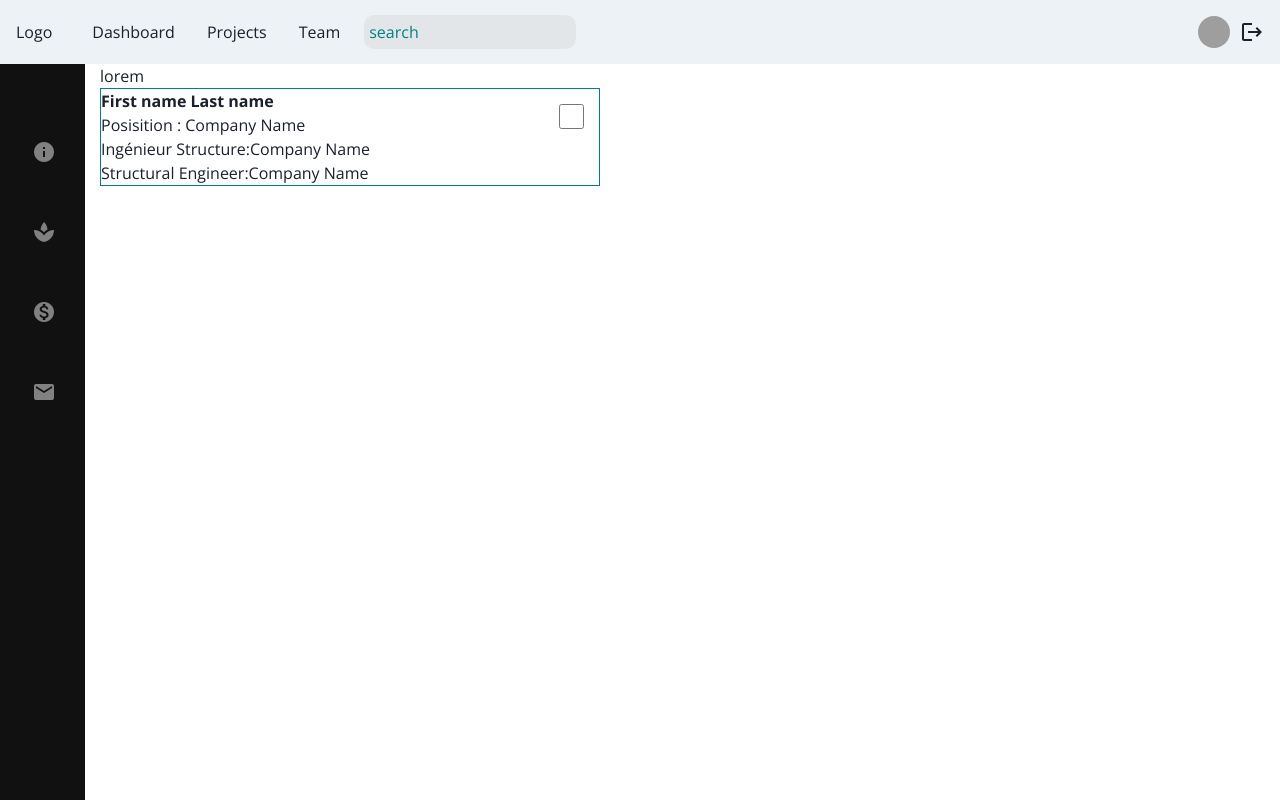
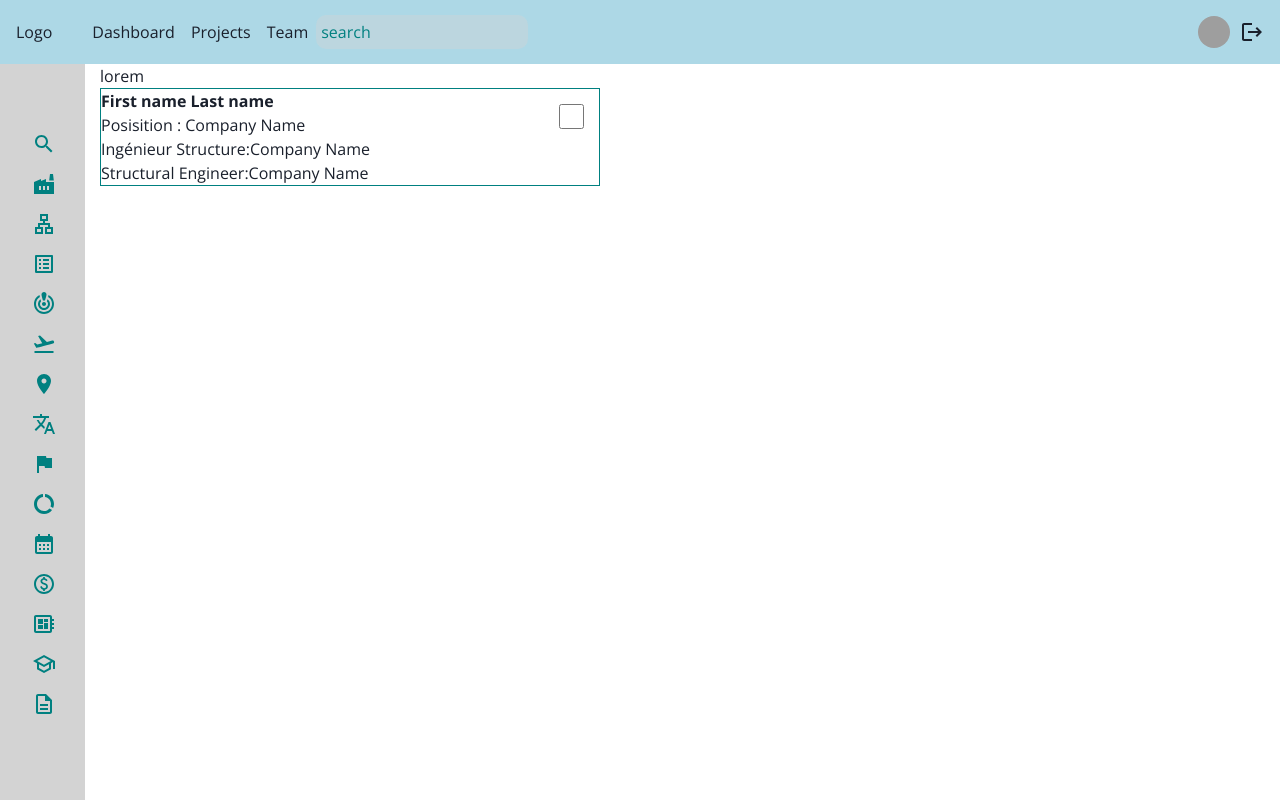
Before and after one commit to Taoufik-BENNOUR/hr_dashboard, a React (Create React App) app: page / in a window 1280 px wide. Built offline with nearby package versions, Linux system fonts and the light colour scheme; grey boxes are pictures that could not be loaded.

Commit message:
sidebar ui

```diff
--- a/src/components/navbar/Navbar.jsx
+++ b/src/components/navbar/Navbar.jsx
@@ -51,7 +51,7 @@ export default function Navbar() {
 
   return (
     <>
-      <Box bg={useColorModeValue('gray.100', 'gray.900')} px={4}>
+      <Box bg={useColorModeValue('lightblue')} px={4}>
         <Flex h={16} alignItems={'center'} justifyContent={'space-between'}>
           <IconButton
             size={'md'}
@@ -62,7 +62,7 @@ export default function Navbar() {
           />
           <HStack spacing={8} alignItems={'center'}>
             <Box>Logo</Box>
-            <HStack  className="navLink" as={'nav'} spacing={4} display={{ base: 'none', md: 'flex' }}>
+            <HStack  className="navLink" as={'nav'} spacing={0} display={{ base: 'none', md: 'flex' }}>
               {Links.map((link) => (
                 <NavLink href={link.href} key={link.text}>{link.text}</NavLink>
               ))}
--- a/src/components/sidebar/Sidebar.jsx
+++ b/src/components/sidebar/Sidebar.jsx
@@ -1,46 +1,30 @@
 import { useState } from "react";
 import "./sidebar.css"
-import { NotificationsNone } from "@mui/icons-material";
+import { Info, NotificationsNone, Search, Spa } from "@mui/icons-material";
+import sidebarData from "../../data/sidebarData";
 
 const Sidebar = () => {
 
     return (
-      <div>
-        <link
-          rel="stylesheet"
-          href="https://fonts.googleapis.com/icon?family=Material+Icons"
-        />
-
-        <div
-          id="mySidebar"
-          className={`sidebar`}
-                 >
-          <a href="#">
-            <span>
-              <i className="material-icons">info</i>
-              <span className="icon-text">about</span>
-            </span>
-          </a>
-          <br />
-          <a href="#">
-            <i className="material-icons">spa</i>
-            <span className="icon-text">services</span>
-          </a>
-          <br />
-          <a href="#">
-            <i className="material-icons">monetization_on</i>
-            <span className="icon-text">clients</span>
-          </a>
-          <br />
-          <a href="#">
-            <i className="material-icons">email</i>
-            <span className="icon-text">contact</span>
-          </a>
-
-        </div>
-
-
+      <div className='sidebar'>
+      <div className="sidebarWrapper">
+          {sidebarData?.map((menu,i)=>(
+          <div key={i} className="sidebarMenu">
+          <h3 className="sidebarTitle" >{menu.menuTitle}</h3>
+          {menu?.menuItems.map((item,i)=>
+              <ul key={i} className='sidebarItems' >
+                      <a className='link' href={item?.path}>
+                          <li className='sidebarItem'>
+                              <item.icon/>{item.title}
+                          </li>
+                      </a>
+              </ul>
+          )}
       </div>
+      )
+      )}
+      </div>
+  </div>
   )
 }
 
--- a/src/components/sidebar/sidebar.css
+++ b/src/components/sidebar/sidebar.css
@@ -6,51 +6,44 @@ body {
     height: 100%;
     width: 85px;
     position: fixed;
-    /* z-index: 1; */
-    /* top: 0; */
     left: 0;
-    background-color: #111;
+    background-color: lightgrey;
     transition: 0.5s;
     overflow-x: hidden;
     padding-top: 60px;
     white-space: nowrap;
   }
   .sidebar:hover{
-    width: 245px;
+    width: 200px;
   }
 
   .sidebar a {
     padding: 8px 8px 8px 32px;
     text-decoration: none;
-    font-size: 25px;
-    color: #818181;
+    font-size: 15px;
+    color: teal;
     display: block;
+    list-style: none;
   }
 
   .sidebar a:hover {
-    color: #f1f1f1;
+  background-color: white  }
+
+  .sidebarItems a li{
+    display: flex;
+    align-items: center;
+    gap: 30px;
   }
 
-  main .sidebar {
-    position: absolute;
-    top: 0;
-    right: 25px;
-    font-size: 36px;
-    margin-left: 50px;
-  }
 
   .material-icons,
   .icon-text {
     vertical-align: middle;
   }
 
-  .material-icons {
-    padding-bottom: 3px;
-    margin-right: 30px;
-  }
 
   .mini-sidebar {
-    width: 85px; /* Width of the expanded sidebar */
+    width: 85px;
   }
   @media screen and (max-height: 450px) {
     .sidebar {
--- /dev/null
+++ b/src/data/sidebarData.js
@@ -0,0 +1,88 @@
+import { CalendarIcon } from '@chakra-ui/icons';
+import {Timeline, TrendingUp, Search, FlightTakeoff, Factory, LocationCityOutlined, LocationOn, Translate, DateRange, CalendarMonth, Paid, PaidOutlined, SchoolOutlined, DescriptionOutlined, DeveloperBoard, CrisisAlert, ListAlt, Flag, DataUsage, LanOutlined } from '@mui/icons-material';
+
+const sidebarData = [
+  {
+  menuTitle:"",
+  menuItems:[
+    {
+        title:"Keyboard",
+        icon:Search,
+        path:"/"
+    },
+    {
+      title:"Industries",
+      icon:Factory,
+      path:"/"
+    },
+    {
+      title:"Positions",
+      icon:LanOutlined,
+      path:"/"
+    },
+    {
+      title:"Drilling",
+      icon:ListAlt,
+      path:"/"
+    },
+    {
+      title:"Clients",
+      icon:CrisisAlert,
+      path:"/"
+    },
+    {
+      title:"Mobilities",
+      icon:FlightTakeoff,
+      path:"/"
+    },
+    {
+      title:"Residencies",
+      icon:LocationOn,
+      path:"/"
+    },
+    {
+      title:"Languages",
+      icon:Translate,
+      path:"/"
+    },
+    {
+      title:"Nationalities",
+      icon:Flag,
+      path:"/"
+    },
+    {
+      title:"Ages",
+      icon:DataUsage,
+      path:"/"
+    },
+    {
+      title:"Availabilities",
+      icon:CalendarMonth,
+      path:"/"
+    },
+    {
+      title:"Salaries",
+      icon:PaidOutlined,
+      path:"/"
+    },
+    {
+      title:"Softwares",
+      icon:DeveloperBoard,
+      path:"/"
+    },
+    {
+      title:"Educations",
+      icon:SchoolOutlined,
+      path:"/"
+    },
+    {
+      title:"Contracts",
+      icon:DescriptionOutlined,
+      path:"/"
+    },
+  ]
+  },
+
+];
+
+export default sidebarData;
```
